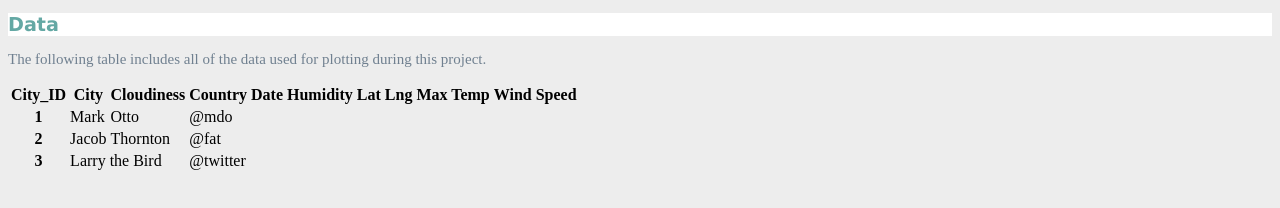
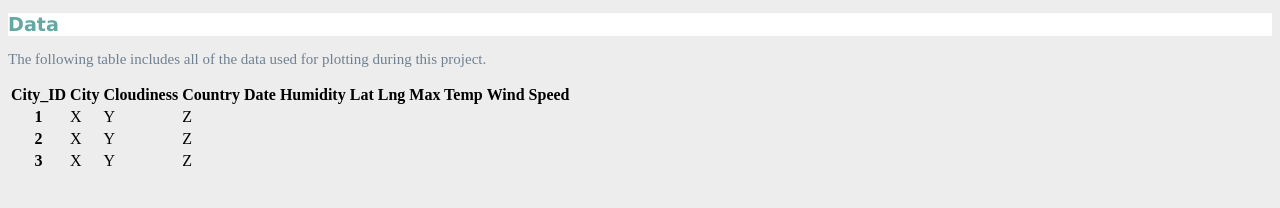
Before and after one commit to roudyb3/web-design-challenge, a plain HTML site: page visualizations/data.html in a window 1280 px wide. Drawn offline with Linux system fonts and the light colour scheme; files that its build step writes are made by us from their sources.

Commit message:
updated code

```diff
--- a/visualizations/data.html
+++ b/visualizations/data.html
@@ -34,20 +34,21 @@
     <tbody>
       <tr>
         <th scope="row">1</th>
-        <td>Mark</td>
-        <td>Otto</td>
-        <td>@mdo</td>
+        <td>X</td>
+        <td>Y</td>
+        <td>Z</td>
       </tr>
       <tr>
         <th scope="row">2</th>
-        <td>Jacob</td>
-        <td>Thornton</td>
-        <td>@fat</td>
+        <td>X</td>
+        <td>Y</td>
+        <td>Z</td>
       </tr>
       <tr>
         <th scope="row">3</th>
-        <td colspan="2">Larry the Bird</td>
-        <td>@twitter</td>
+        <td>X</td>
+        <td>Y</td>
+        <td>Z</td>
       </tr>
     </tbody>
   </table>
```
Also changed, not shown: index.html (+2 -2 lines).
